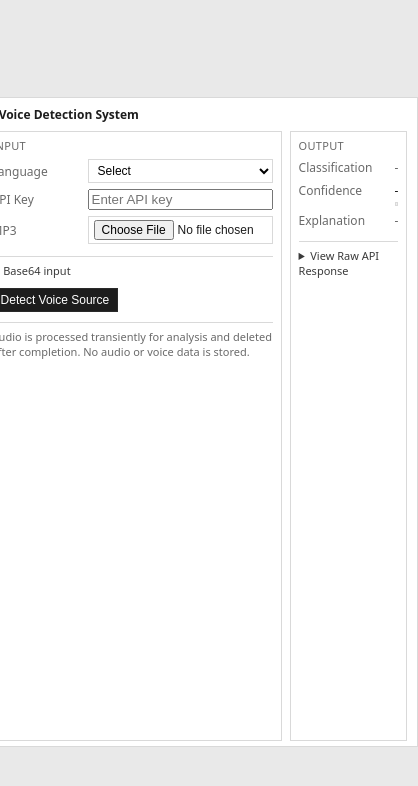
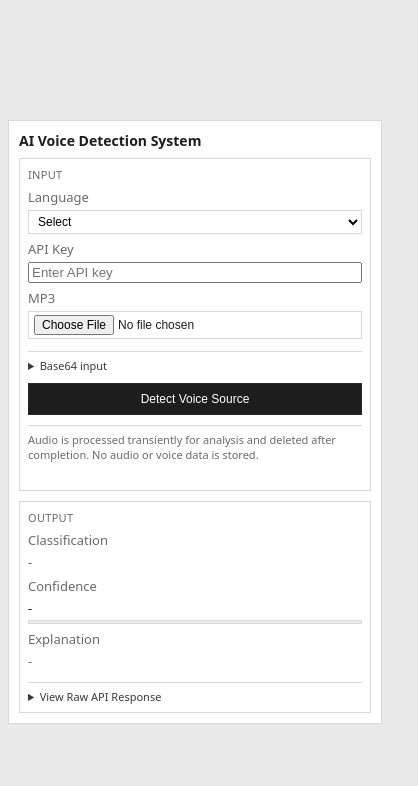
Before and after one commit to parikshitgorain/voice-ai-detection, a plain HTML site: page frontend/index.html in a window 390 px wide. Shown: the whole page, 418 px wide, since content can reach past the window. Drawn offline with Linux system fonts and the light colour scheme.

Commit message:
Improve mobile responsive layout

```diff
--- a/frontend/css/style.css
+++ b/frontend/css/style.css
@@ -24,13 +24,15 @@ body {
   align-items: center;
   justify-content: center;
   min-height: 100vh;
+  padding: 12px;
 }
 
 .page {
-  width: 1100px;
-  height: 650px;
+  width: min(1100px, 100%);
+  min-height: 650px;
+  height: auto;
   margin: 0;
-  padding: 8px 10px;
+  padding: 12px 14px;
   background: var(--panel);
   border: 1px solid var(--border);
 }
@@ -44,8 +46,8 @@ body {
 .layout {
   display: grid;
   grid-template-columns: 1fr 1fr;
-  gap: 8px;
-  height: calc(100% - 22px);
+  gap: 12px;
+  height: auto;
 }
 
 .column {
@@ -70,7 +72,7 @@ body {
 
 .row {
   display: grid;
-  grid-template-columns: 90px 1fr;
+  grid-template-columns: 120px 1fr;
   gap: 6px;
   align-items: center;
 }
@@ -215,7 +217,7 @@ textarea {
 
 .output-row {
   display: grid;
-  grid-template-columns: 90px 1fr;
+  grid-template-columns: 120px 1fr;
   gap: 6px;
 }
 
@@ -272,3 +274,55 @@ textarea {
   font-size: 11px;
   white-space: pre-wrap;
 }
+
+@media (max-width: 980px) {
+  .page {
+    min-height: 0;
+    padding: 10px 12px;
+  }
+
+  .layout {
+    grid-template-columns: 1fr;
+    gap: 10px;
+  }
+}
+
+@media (max-width: 640px) {
+  body {
+    padding: 8px;
+    font-size: 13px;
+  }
+
+  .header {
+    font-size: 14px;
+  }
+
+  .page {
+    padding: 10px;
+  }
+
+  .column {
+    padding: 8px;
+  }
+
+  .row,
+  .output-row {
+    grid-template-columns: 1fr;
+    gap: 4px;
+    align-items: start;
+  }
+
+  .actions {
+    flex-direction: column;
+    align-items: stretch;
+  }
+
+  .primary {
+    width: 100%;
+    padding: 8px 10px;
+  }
+
+  textarea {
+    min-height: 110px;
+  }
+}
```
